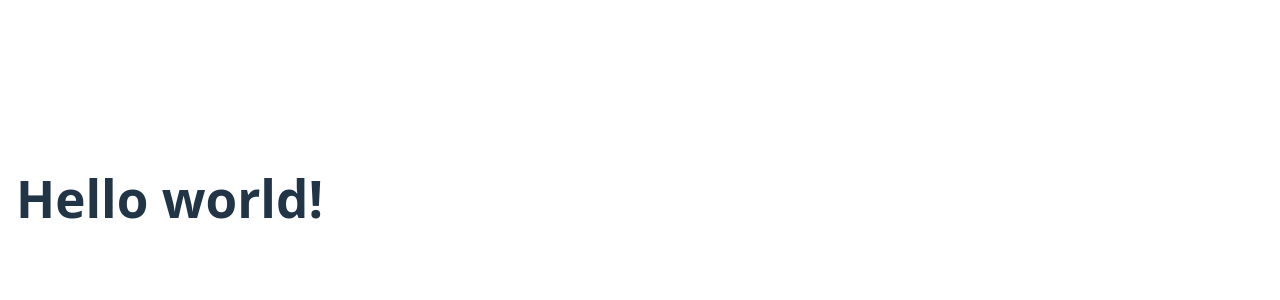
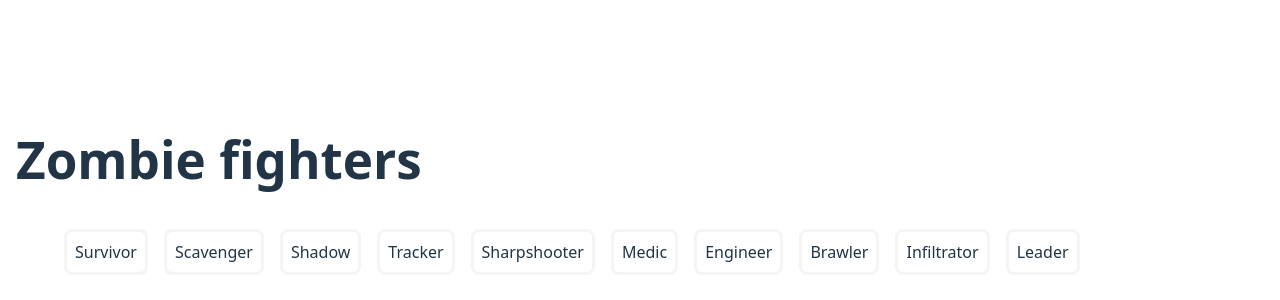
Before and after one commit to JMaxRowe/react-state-management-lab, a React (Vite) app: page / in a window 1280 px wide. Shown: the part 202-502 px from the top of the page. Built offline with nearby package versions, Linux system fonts and the light colour scheme.

Commit message:
display fighter names

```diff
--- a/src/App.jsx
+++ b/src/App.jsx
@@ -3,8 +3,109 @@ import './App.css'
 
 const App = () => {
 
+  const [team, setTeam] = useState([])
+  const [money, setMoney] = useState(100)
+  const [zombieFighters, setZombieFighters] = useState([
+  {
+    id: 1,
+    name: 'Survivor',
+    price: 12,
+    strength: 6,
+    agility: 4,
+    img: 'https://pages.git.generalassemb.ly/modular-curriculum-all-courses/react-state-management-lab/assets/0c2d6b.png',
+  },
+  {
+    id: 2,
+    name: 'Scavenger',
+    price: 10,
+    strength: 5,
+    agility: 5,
+    img: 'https://pages.git.generalassemb.ly/modular-curriculum-all-courses/react-state-management-lab/assets/033a16.png',
+  },
+  {
+    id: 3,
+    name: 'Shadow',
+    price: 18,
+    strength: 7,
+    agility: 8,
+    img: 'https://pages.git.generalassemb.ly/modular-curriculum-all-courses/react-state-management-lab/assets/262c36.png',
+  },
+  {
+    id: 4,
+    name: 'Tracker',
+    price: 14,
+    strength: 7,
+    agility: 6,
+    img: 'https://pages.git.generalassemb.ly/modular-curriculum-all-courses/react-state-management-lab/assets/3c1e70.png',
+  },
+  {
+    id: 5,
+    name: 'Sharpshooter',
+    price: 20,
+    strength: 6,
+    agility: 8,
+    img: 'https://pages.git.generalassemb.ly/modular-curriculum-all-courses/react-state-management-lab/assets/4b2900.png',
+  },
+  {
+    id: 6,
+    name: 'Medic',
+    price: 15,
+    strength: 5,
+    agility: 7,
+    img: 'https://pages.git.generalassemb.ly/modular-curriculum-all-courses/react-state-management-lab/assets/5a1e02.png',
+  },
+  {
+    id: 7,
+    name: 'Engineer',
+    price: 16,
+    strength: 6,
+    agility: 5,
+    img: 'https://pages.git.generalassemb.ly/modular-curriculum-all-courses/react-state-management-lab/assets/5e103e.png',
+  },
+  {
+    id: 8,
+    name: 'Brawler',
+    price: 11,
+    strength: 8,
+    agility: 3,
+    img: 'https://pages.git.generalassemb.ly/modular-curriculum-all-courses/react-state-management-lab/assets/67060c.png',
+  },
+  {
+    id: 9,
+    name: 'Infiltrator',
+    price: 17,
+    strength: 5,
+    agility: 9,
+    img: 'https://pages.git.generalassemb.ly/modular-curriculum-all-courses/react-state-management-lab/assets/ac3220.png',
+  },
+  {
+    id: 10,
+    name: 'Leader',
+    price: 22,
+    strength: 7,
+    agility: 6,
+    img: 'https://pages.git.generalassemb.ly/modular-curriculum-all-courses/react-state-management-lab/assets/e41f26.png',
+  },
+])
+
+const FighterCard = (props) =>{
+  return(
+    <>
+    <li className="fighter-card">{props.name}</li>
+    </>
+  )
+}
+
   return (
-    <h1>Hello world!</h1>
+    <>
+      <h1>Zombie fighters</h1>
+      <ul>
+        {zombieFighters.map((fighter, index) =>(
+          <FighterCard key={index} {...fighter}/>
+        ))}
+      </ul>
+    </>
+
   );
 }
 
```
